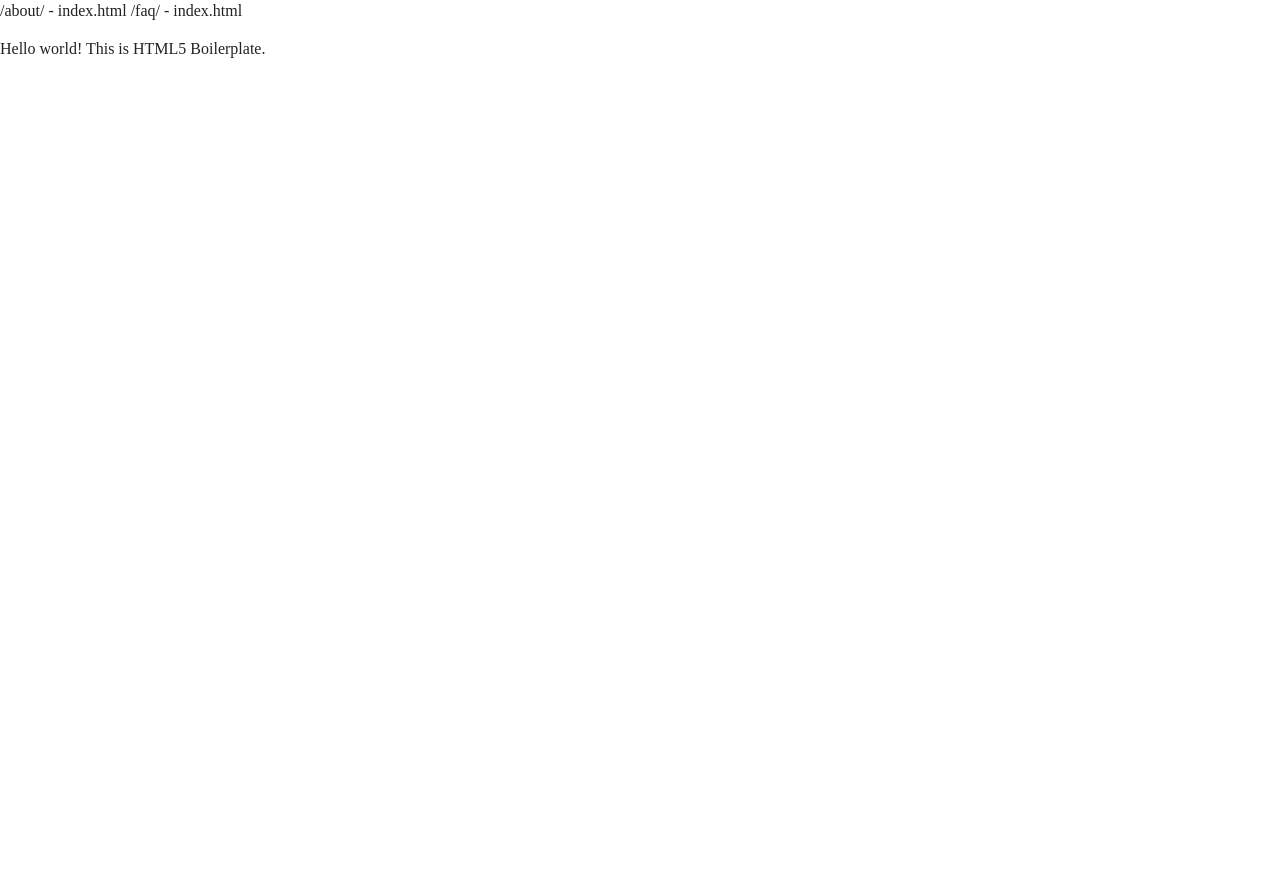
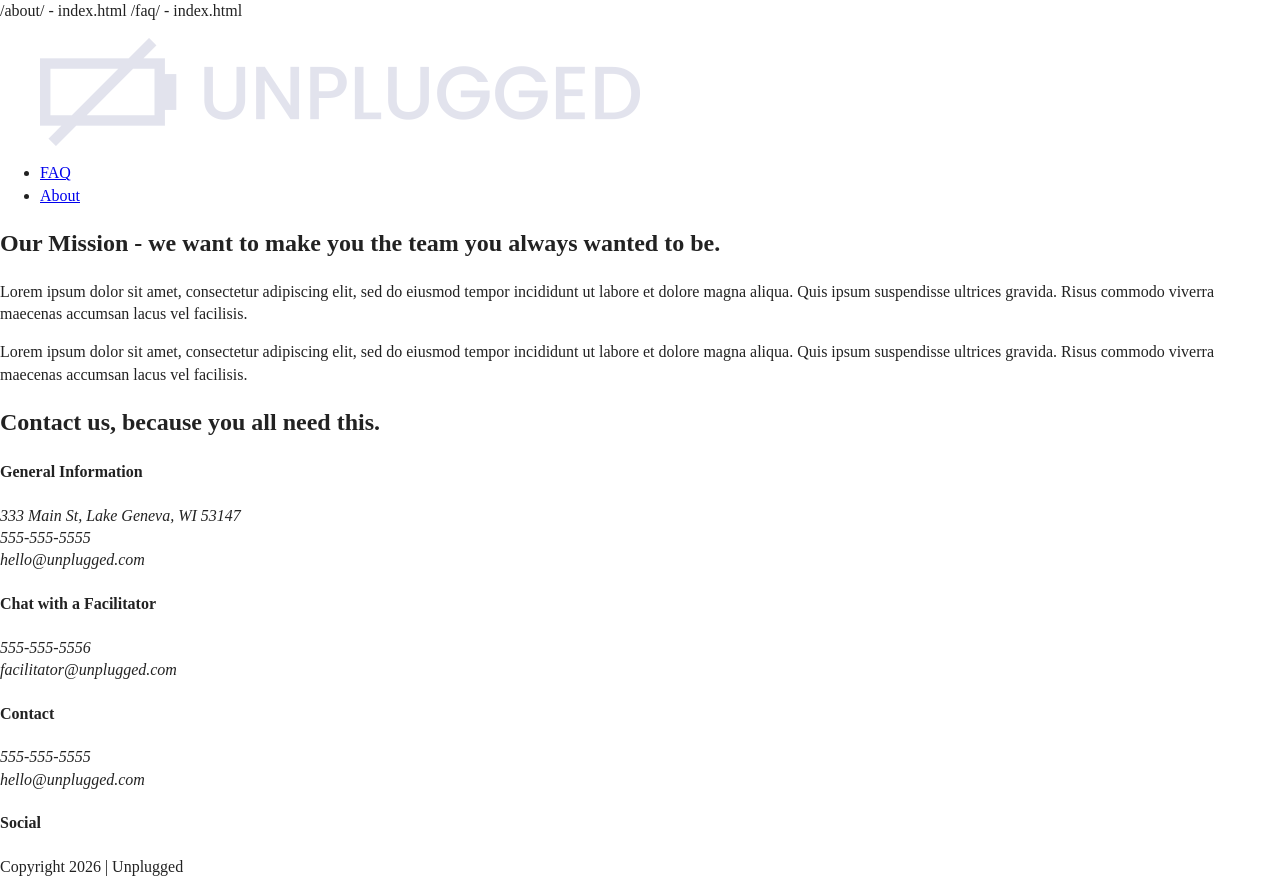
Before and after one commit to micrey015/unplugged-design-docs, a website: page about/index.html in a window 1280 px wide. Before the commit the page ends 800 px from the top, so only its background shows below. Drawn offline with Linux system fonts and the light colour scheme; files whose address does not match are found by name.

Commit message:
Added about page content

```diff
--- a/about/index.html
+++ b/about/index.html
@@ -3,7 +3,7 @@
 
 <head>
   <meta charset="utf-8">
-  <title></title>
+  <title>About | Unplugged Retreat</title>
   <meta name="description" content="">
   <meta name="viewport" content="width=device-width, initial-scale=1">
 
@@ -27,8 +27,101 @@
 
 <body>
 
-  <!-- Add your site or application content here -->
-  <p>Hello world! This is HTML5 Boilerplate.</p>
+<header>
+    <div class="content-wrapper">
+      <figure>
+        <a href="#"><img src="unpluggedlogo.png" alt="Unplugged Logo"></a>
+      </figure>
+
+      <div class="header-divider"></div>
+
+<nav>
+  <ul>
+    <li><a href="../faq/index.html" target="_blank">FAQ</a></li>
+    <li><a href="index.html" target="_blank">About</a></li>
+  </ul>
+</nav>
+
+    </div>
+
+   </header>
+
+   <main>
+
+    <section class="mission">
+    <div class="content-wrapper">
+      <h2>Our Mission - we want to make you the team you always wanted to be.</h2>
+        <div class="mission-content">
+          <p>Lorem ipsum dolor sit amet, consectetur adipiscing elit, sed do eiusmod
+            tempor incididunt ut labore et dolore magna aliqua. Quis ipsum
+            suspendisse ultrices gravida. Risus commodo viverra maecenas accumsan
+            lacus vel facilisis.</p>
+          <p>Lorem ipsum dolor sit amet, consectetur adipiscing elit, sed do eiusmod
+            tempor incididunt ut labore et dolore magna aliqua. Quis ipsum
+            suspendisse ultrices gravida. Risus commodo viverra maecenas accumsan
+            lacus vel facilisis.</p>
+        </div>
+    </div> <!-- mission content wrapper ends -->
+</section>
+<section class="map">
+  <figure>
+
+  </figure>
+</section>
+<section class="contact-section">
+  <div class="content-wrapper">
+    <h2>Contact us, because you all need this.</h2>
+    <div class="contact-content">
+      <div>
+        <h4>General Information</h4>
+        <address>
+          <p>333 Main St, Lake Geneva, WI 53147<br>
+          555-555-5555<br>
+          hello@unplugged.com</p>
+        </address>
+      </div>
+      <div>
+        <h4>Chat with a Facilitator</h4>
+        <address>
+          <p>555-555-5556<br>
+          facilitator@unplugged.com</p>
+        </address>
+      </div>
+    </div>
+  </div>
+</section>
+
+
+   </main> <!-- main wrapper -->
+
+   <footer>
+    <div class="content-wrapper">
+      <div class="footer-contact">
+        <div class="contact">
+          <h4>Contact</h4>
+          <address>
+<p>555-555-5555<br>
+  hello@unplugged.com<br>
+</p>
+          </address>
+        </div>
+        <div class="social">
+          <h4>Social</h4>
+          <div class="social-icons">
+            <p>
+              <a href="#"></a>
+            </p>
+
+        </div>
+      </div>
+      </div>
+
+      <div class="copyright">
+        <p>Copyright 2026 | Unplugged</p>
+        </div>
+    </div> <!-- footer content wrapper ends -->
+   </footer>
+
   <script src="../js/vendor/modernizr-3.11.2.min.js"></script>
   <script src="../js/plugins.js"></script>
   <script src="../js/main.js"></script>
```
